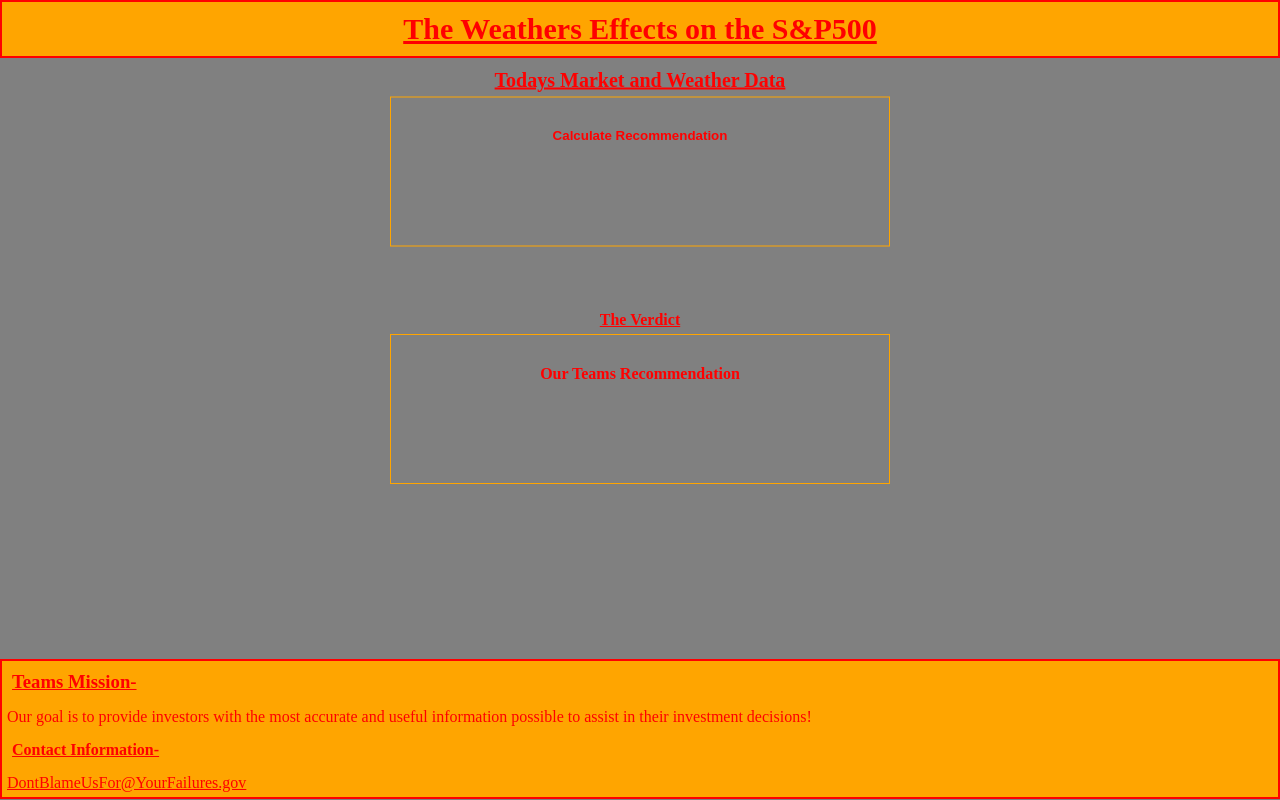
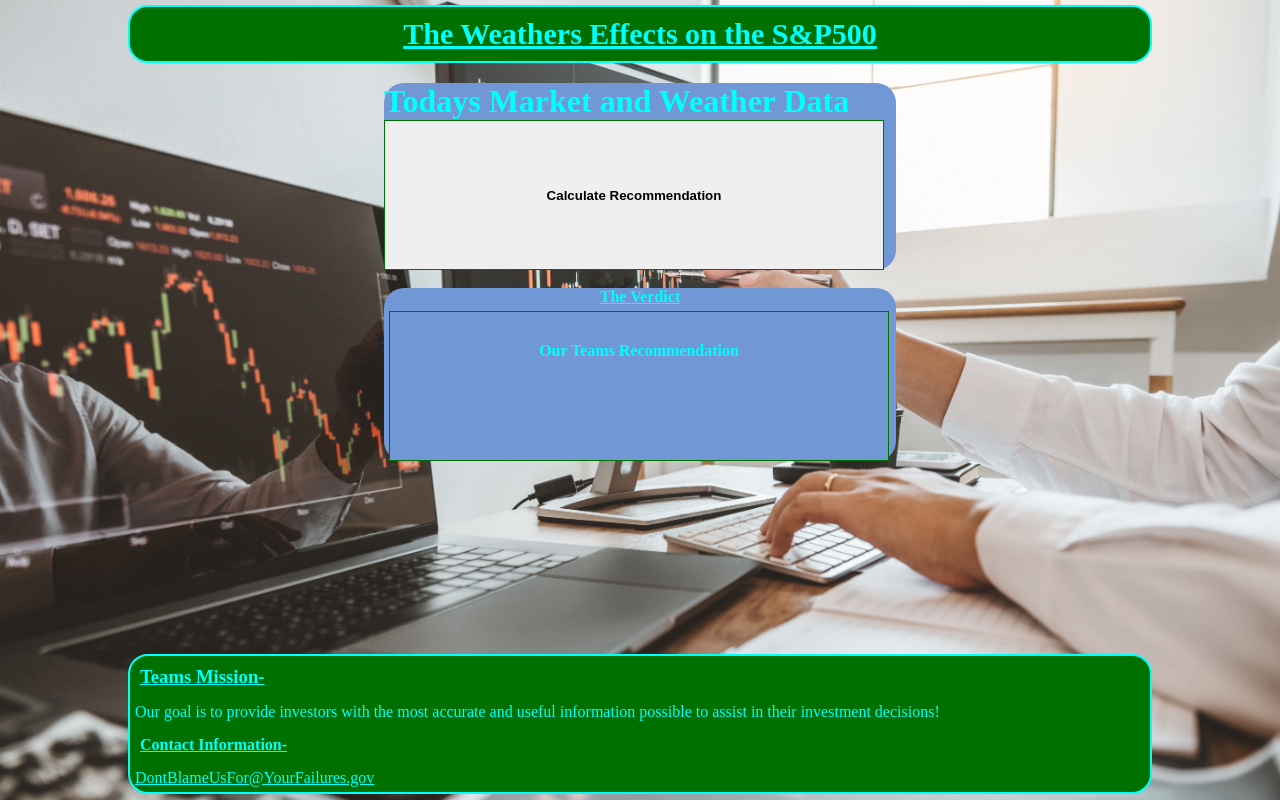
Before and after one commit to P1100s7/Project_1, a plain HTML site: page index.html in a window 1280 px wide. Drawn offline with Linux system fonts and the light colour scheme.

Commit message:
added photo background

```diff
--- a/assets/index.css
+++ b/assets/index.css
@@ -1,8 +1,8 @@
 :root {
-    --primary-color: red;
-    --secondary-color: gray;
-    --tertiary-color:  orange;
-    --quandary-color: green;
+    --primary-color: aqua;
+    --secondary-color: rgb(113, 151, 213);
+    --tertiary-color: rgb(0, 112, 0);
+    --quandary-color: blue;
 }
 * {
     margin: 0;
@@ -11,61 +11,47 @@
 }
 body {
     color: var(--primary-color);
-    background-color: var(--secondary-color);
+    background-image: url("img_0715.jpg");
+    background-size: cover;
+
 }
 header {
+    border-radius: 20px;
+    margin-top: 5px;
+    margin-left: auto;
+    margin-right :auto;
+    width: 80%;
     padding: 10px 35px;
     font-size: 30px;
     font-weight: bold;
     background-color: var(--tertiary-color);
     border: 2px solid var(--primary-color);
     text-align: center;
+    margin-bottom: 20px;
 }
 a {
     color: var(--primary-color);
 }
-button {
+.button {
     background-color: var(--secondary-color);
     color: var(--primary-color);
 }
-button:hover {
+.button:hover {
     background-color: var(--tertiary-color);
 }
-.forecast-head {
-    font-size: 20px;
-    text-align: center;
-    text-decoration: underline;
-    font-weight: bold;
-}
-.forecast {
-    display: flex;
-    flex-wrap: wrap;
-    width: 100%;
-    height: 100px;
-    gap: 5px 10em;
-    align-items: start;
-    flex-direction: row;
-    justify-content: center;
-    margin: 0 auto;
-}
-.weather {
-    border: 1px solid var(--tertiary-color);
-    padding: 10px;
-    align-self: center;
-    flex: 0px 0px 20%;
-    background-color: var(--quandary-color);
-    width: 75px;
-    height: 100px;
-    font-weight: bold;
-}
+
 .button {
-    margin: 0;
-    position: absolute;
+
+    margin-left: 30%;
+    margin-right:30%;
+    margin-top: 10 px;
     top: 20%;
     left: 50%;
-    -ms-transform: translate(-50%, -50%);
-    transform: translate(-50%, -50%);
+    border-radius: 20px;
+
+
 }
+.main
 .index-head {
     font-size: 20px;
     text-align: center;
@@ -76,8 +62,9 @@
     width: 500px;
     height: 150px;
     border: 1px solid var(--tertiary-color);
-    padding: 30px;
-    margin: 5px;
+
+    left: 50%;
+    right:50%
     display: flex;
     flex-wrap: wrap;
     justify-content: center;
@@ -88,8 +75,7 @@
     position: absolute;
     top: 50%;
     left: 50%;
-    -ms-transform: translate(-50%, -50%);
-    transform: translate(-50%, -50%);
+
 }
 .chart-head {
     font-size: medium;
@@ -98,6 +84,8 @@
     font-weight: bold;
 }
 .chart {
+    background-color: var(--secondary-color);
+    color: var(--primary-color);
     width: 500px;
     height: 150px;
     border: 1px solid var(--tertiary-color);
@@ -106,11 +94,16 @@
     font-weight: bold;
     text-align: center;
 }
-.footer {
+footer {
+    border-radius: 20px;
+    margin-bottom: 5px;
+    margin-left: 10%;
+    margin-right: 10%;
     background-color: var(--tertiary-color);
     position: absolute;
     bottom: 1px;
-    width: 100%;
+    width: 80%;
+
     border: 2px solid var(--primary-color);
 }
 .feet {
--- a/index.html
+++ b/index.html
@@ -38,13 +38,13 @@
         </button>
     </div>
     <br>
-    <div class="button2">
+    <div class="button">
         <h1 class="chart-head">The Verdict</h1>
         <div class="chart">
             Our Teams Recommendation
         </div>
     </div>
-    <footer class="footer">
+    <footer>
         <h3 class="feet">Teams Mission- </h3>
         <article class="foot">
               Our goal is to provide investors with the most accurate and useful information possible to assist in their investment decisions!
```
